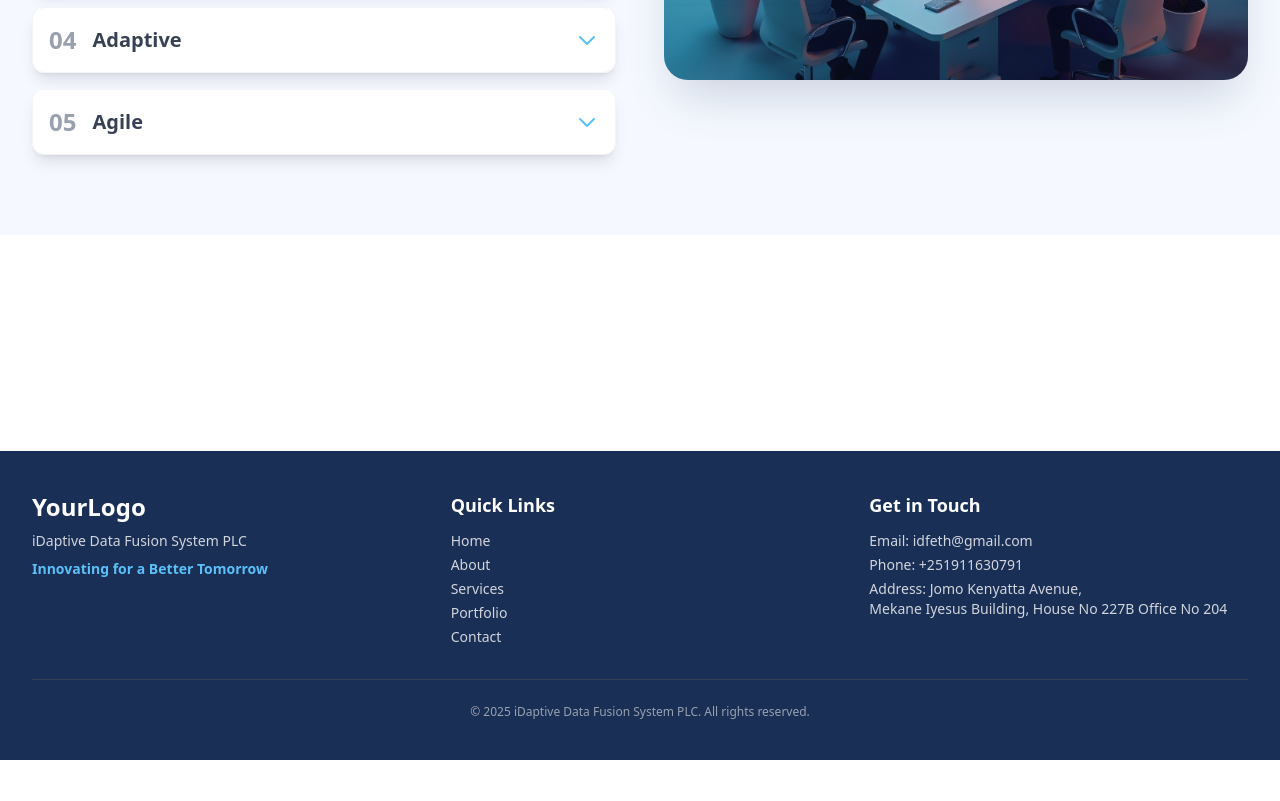
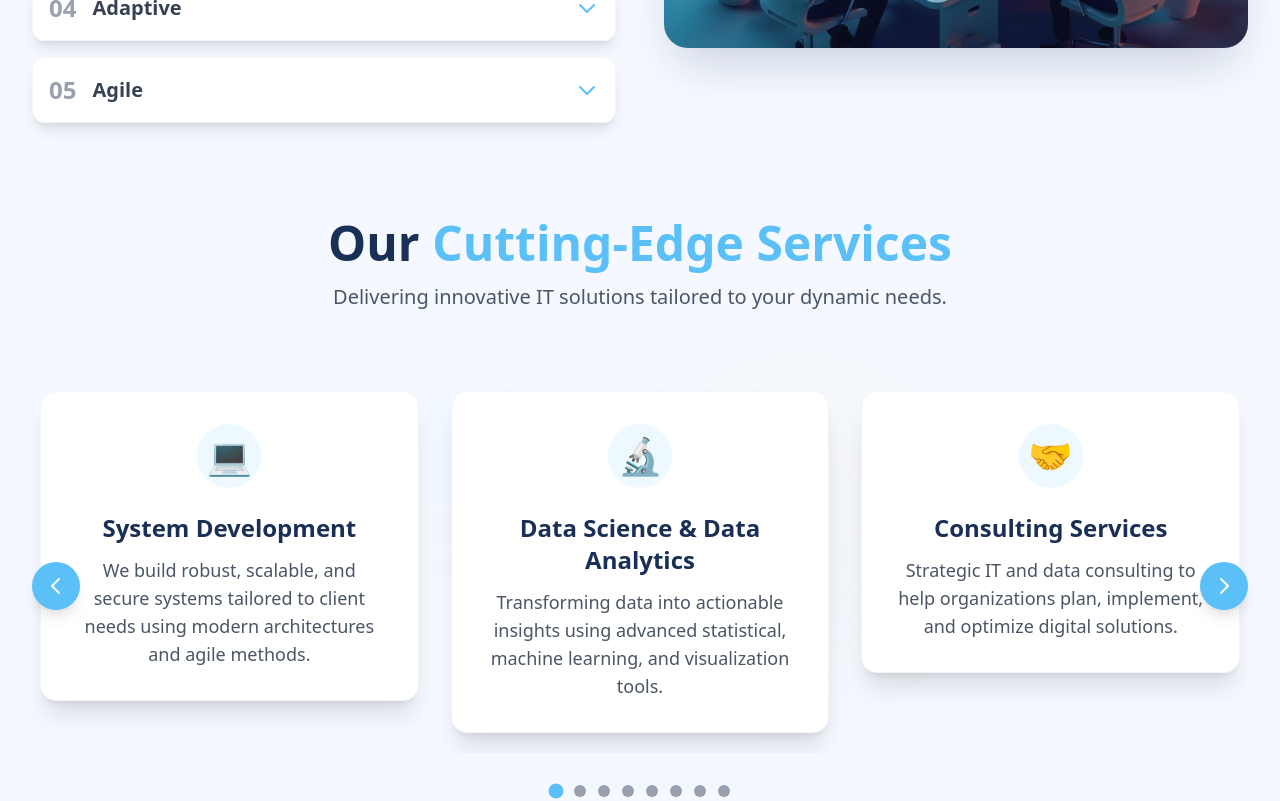
Before and after one commit to nebaw-21/IDF-repository, a React (Vite) app: page / in a window 1280 px wide. Shown: the part 1360-2161 px from the top of the page. Before the commit the page ends 2120 px from the top, so only its background shows below. Built offline with nearby package versions, Linux system fonts and the light colour scheme.

Commit message:
add service section

```diff
--- a/Pages/HomePage.jsx
+++ b/Pages/HomePage.jsx
@@ -3,6 +3,7 @@ import Navbar from "../src/Components/NavBar"
 import HeroSection from "../src/Components/HeroSection";
 import Footer from "../src/Components/FooterSection";
 import AboutSection from "../src/Components/AboutSection";
+import ServiceSection from "../src/Components/ServiceSection";
 
 function HomePage() {
 
@@ -11,6 +12,7 @@ function HomePage() {
 <Navbar/>
  <HeroSection/>
  <AboutSection/>
+ <ServiceSection/>
  <br /> <br /> <br /> <br /> <br /> <br /> <br /> <br /> <br />
  <Footer/>
     </>
--- a/src/Components/AboutSection.jsx
+++ b/src/Components/AboutSection.jsx
@@ -52,7 +52,7 @@ export default function WhyUsSection() {
       </div>
 
       <div className="relative z-10 max-w-7xl mx-auto px-4 sm:px-6 lg:px-8">
-        <div className="text-center mb-12 sm:mb-16">
+        <div className="text-center mb-8 sm:mb-8">
           <h2 className="text-3xl sm:text-4xl md:text-5xl font-bold text-[#1A2F55]">
             Why <span className="text-[#5BC0F8]">Choose Us?</span>
           </h2>
--- /dev/null
+++ b/src/Components/ServiceSection.jsx
@@ -0,0 +1,215 @@
+import { useState, useRef, useEffect } from "react"
+import React from "react"
+export default function ServicesSection() {
+  const [currentIndex, setCurrentIndex] = useState(0)
+  const carouselRef = useRef(null)
+
+  const services = [
+    {
+      icon: "💻",
+      title: "System Development",
+      description:
+        "We build robust, scalable, and secure systems tailored to client needs using modern architectures and agile methods.",
+    },
+    {
+      icon: "🔬",
+      title: "Data Science & Data Analytics",
+      description:
+        "Transforming data into actionable insights using advanced statistical, machine learning, and visualization tools.",
+    },
+    {
+      icon: "🤝",
+      title: "Consulting Services",
+      description:
+        "Strategic IT and data consulting to help organizations plan, implement, and optimize digital solutions.",
+    },
+    {
+      icon: "✅",
+      title: "System Testing & Quality Assurance",
+      description: "Rigorous testing frameworks to ensure high-quality, reliable, and user-friendly systems.",
+    },
+    {
+      icon: "🏢",
+      title: "ERP Development & Implementation",
+      description: "Custom, intelligent ERP systems integrating all business processes into one seamless platform.",
+    },
+    {
+      icon: "🎓",
+      title: "Learning Management System (LMS) Development",
+      description:
+        "Customized e-learning solutions to enhance training, knowledge sharing, and institutional learning.",
+    },
+    {
+      icon: "🧠",
+      title: "Artificial Intelligence Solutions",
+      description: "From intelligent automation to predictive modeling, we apply AI to solve real-world problems.",
+    },
+    {
+      icon: "🗄️",
+      title: "Data Warehousing",
+      description:
+        "Design and implementation of scalable data warehouses that consolidate multi-source data for business intelligence.",
+    },
+  ]
+
+  const handleNext = () => {
+    setCurrentIndex((prevIndex) => (prevIndex + 1) % services.length)
+  }
+
+  const handlePrev = () => {
+    setCurrentIndex((prevIndex) => (prevIndex - 1 + services.length) % services.length)
+  }
+
+  const goToSlide = (index) => {
+    setCurrentIndex(index)
+  }
+
+  useEffect(() => {
+    if (carouselRef.current) {
+      const items = Array.from(carouselRef.current.children)
+      if (items.length > 0) {
+        // Calculate scroll amount based on the first item's width and gap
+        // Assuming gap-8 (32px) between items
+        const itemWidth = items[0].offsetWidth + 32
+        carouselRef.current.scrollTo({
+          left: currentIndex * itemWidth,
+          behavior: "smooth",
+        })
+      }
+    }
+  }, [currentIndex])
+
+  return (
+    <section
+      id="services"
+      className="relative py-10 sm:py-24 bg-[#F5F9FF] overflow-hidden md:-mt-20" // Changed background to light blue/white
+    >
+      {/* Background Gradients/Shapes */}
+      <div className="absolute inset-0 opacity-10">
+        <div className="absolute top-1/4 left-1/4 w-64 h-64 bg-[#5BC0F8]/20 rounded-full blur-3xl animate-blob"></div>
+        <div className="absolute bottom-1/3 right-1/4 w-72 h-72 bg-[#FFA500]/20 rounded-full blur-3xl animate-blob animation-delay-2000"></div>
+        <div className="absolute top-1/2 left-1/2 w-56 h-56 bg-[#1A2F55]/20 rounded-full blur-3xl animate-blob animation-delay-4000"></div>
+      </div>
+
+      <div className="relative z-10 max-w-7xl mx-auto px-4 sm:px-6 lg:px-8">
+        {/* Section Header */}
+        <div className="text-center mb-12 sm:mb-16">
+          <h2 className="text-3xl sm:text-4xl md:text-5xl font-bold text-[#1A2F55] mb-4">
+            Our <span className="text-[#5BC0F8]">Cutting-Edge Services</span>
+          </h2>
+          <p className="text-lg sm:text-xl text-gray-600 max-w-3xl mx-auto">
+            Delivering innovative IT solutions tailored to your dynamic needs.
+          </p>
+        </div>
+
+        {/* Carousel Container */}
+        <div className="relative">
+          {/* Navigation Arrows */}
+          <button
+            onClick={handlePrev}
+            className="absolute left-0 top-1/2 -translate-y-1/2 bg-[#5BC0F8] text-white p-3 rounded-full shadow-lg hover:bg-[#FFA500] transition-colors duration-300 z-20 hidden md:block"
+            aria-label="Previous service"
+          >
+            <svg
+              className="w-6 h-6"
+              fill="none"
+              stroke="currentColor"
+              viewBox="0 0 24 24"
+              xmlns="http://www.w3.org/2000/svg"
+            >
+              <path strokeLinecap="round" strokeLinejoin="round" strokeWidth="2" d="M15 19l-7-7 7-7"></path>
+            </svg>
+          </button>
+          <button
+            onClick={handleNext}
+            className="absolute right-0 top-1/2 -translate-y-1/2 bg-[#5BC0F8] text-white p-3 rounded-full shadow-lg hover:bg-[#FFA500] transition-colors duration-300 z-20 hidden md:block"
+            aria-label="Next service"
+          >
+            <svg
+              className="w-6 h-6"
+              fill="none"
+              stroke="currentColor"
+              viewBox="0 0 24 24"
+              xmlns="http://www.w3.org/2000/svg"
+            >
+              <path strokeLinecap="round" strokeLinejoin="round" strokeWidth="2" d="M9 5l7 7-7 7"></path>
+            </svg>
+          </button>
+
+          {/* Carousel Track */}
+          <div
+            ref={carouselRef}
+            className="flex overflow-x-hidden scrollbar-hide space-x-8 py-4 px-2" // Added px-2 for slight padding on edges
+          >
+            {services.map((service, index) => (
+              <div
+                key={index}
+                className="flex-shrink-0 w-full sm:w-[calc(50%-1rem)] lg:w-[calc(33.33%-1.33rem)]" // Responsive widths
+              >
+                <div
+                  className={`bg-white p-6 sm:p-8 rounded-2xl shadow-xl border border-gray-100 transform hover:scale-105 transition-all duration-300 ${
+                    index === currentIndex ? "border-[#5BC0F8] shadow-2xl" : ""
+                  }`}
+                >
+                  <div className="flex items-center justify-center w-16 h-16 bg-[#5BC0F8]/10 rounded-full mx-auto mb-6">
+                    <span className="text-4xl">{service.icon}</span>
+                  </div>
+                  <h3 className="text-xl sm:text-2xl font-bold text-[#1A2F55] text-center mb-3">{service.title}</h3>
+                  <p className="text-gray-600 text-base sm:text-lg text-center">{service.description}</p>
+                </div>
+              </div>
+            ))}
+          </div>
+
+          {/* Carousel Dots */}
+          <div className="flex justify-center mt-8 space-x-3">
+            {services.map((_, index) => (
+              <button
+                key={index}
+                onClick={() => goToSlide(index)}
+                className={`w-3 h-3 rounded-full transition-colors duration-300 ${
+                  index === currentIndex ? "bg-[#5BC0F8] scale-125" : "bg-gray-400 hover:bg-gray-500"
+                }`}
+                aria-label={`Go to slide ${index + 1}`}
+              ></button>
+            ))}
+          </div>
+        </div>
+      </div>
+
+      <style jsx>{`
+        @keyframes animateBlob {
+          0% {
+            transform: translate(0, 0) scale(1);
+          }
+          33% {
+            transform: translate(30px, -50px) scale(1.1);
+          }
+          66% {
+            transform: translate(-20px, 20px) scale(0.9);
+          }
+          100% {
+            transform: translate(0, 0) scale(1);
+          }
+        }
+        .animate-blob {
+          animation: animateBlob 7s infinite ease-in-out;
+        }
+        .animation-delay-2000 {
+          animation-delay: 2s;
+        }
+        .animation-delay-4000 {
+          animation-delay: 4s;
+        }
+        /* Hide scrollbar for a cleaner look */
+        .scrollbar-hide::-webkit-scrollbar {
+          display: none;
+        }
+        .scrollbar-hide {
+          -ms-overflow-style: none; /* IE and Edge */
+          scrollbar-width: none; /* Firefox */
+        }
+      `}</style>
+    </section>
+  )
+}
```
